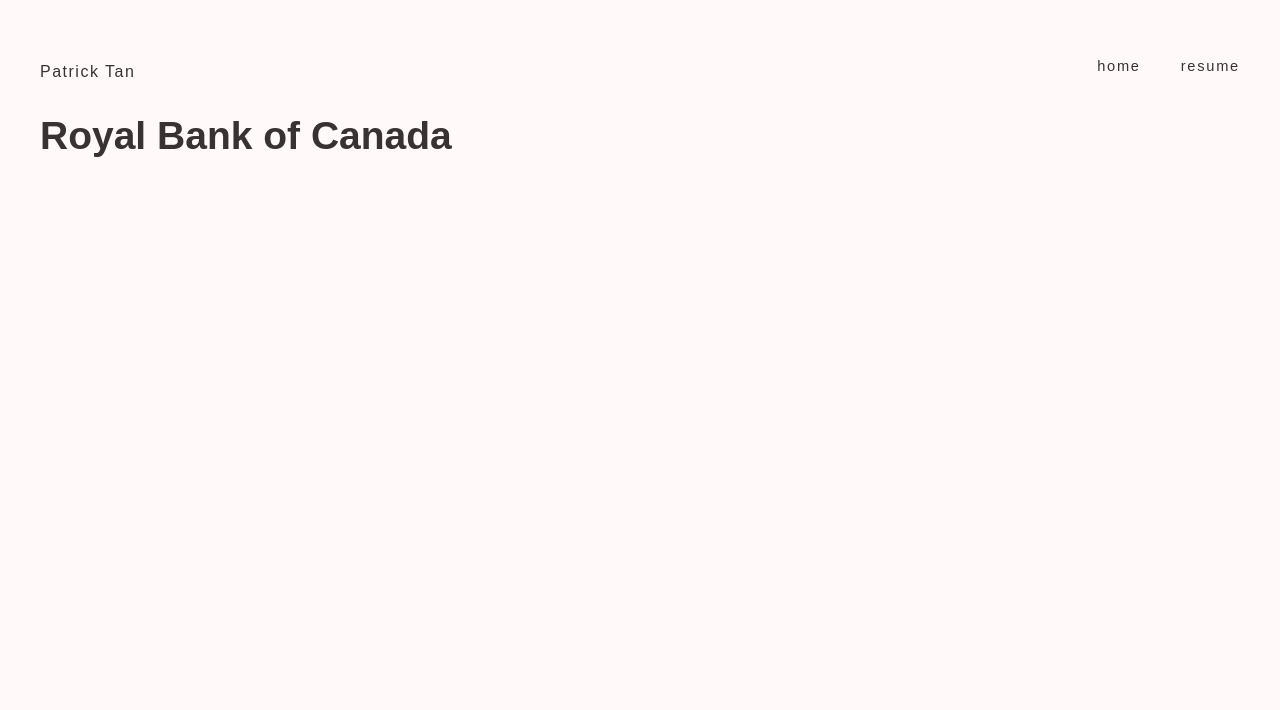
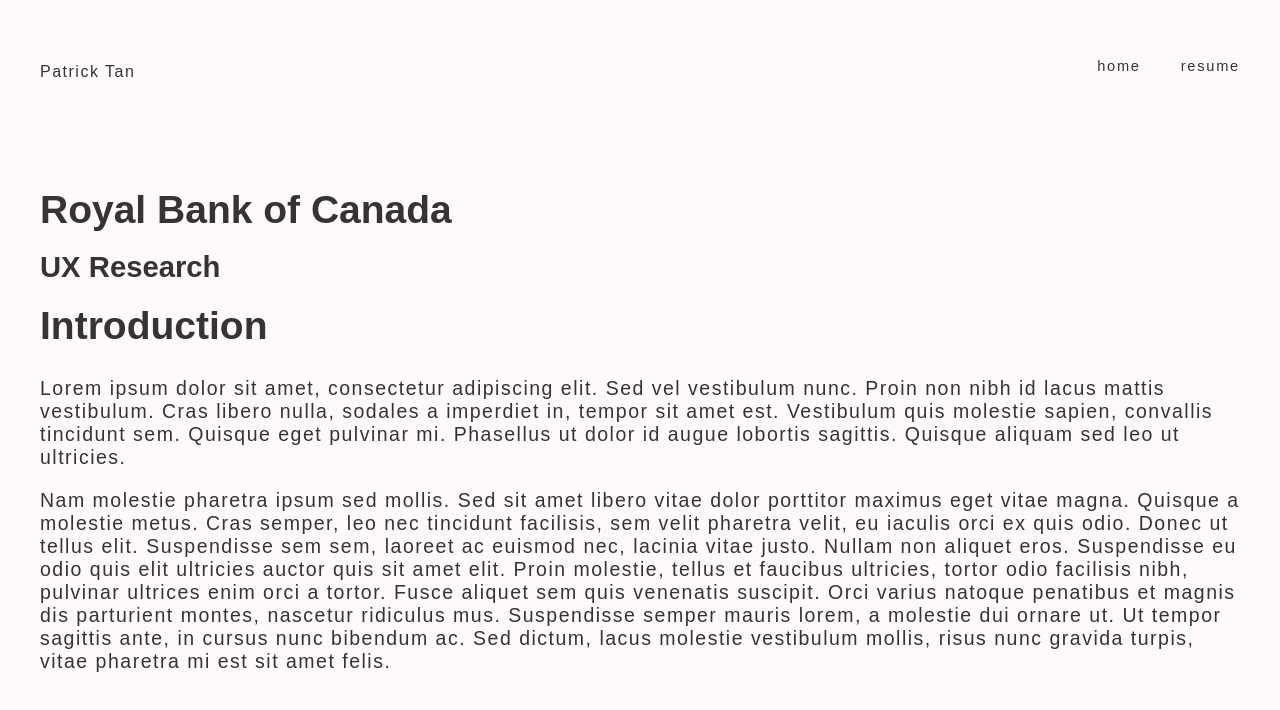
Before and after one commit to patrickm-tan/patricktan, a Gatsby site: page /projects/royal-bank-of-canada in a window 1280 px wide. Built offline with nearby package versions, Linux system fonts and the light colour scheme; Gatsby itself is replaced by a stand-in of ours.

Commit message:
Start template for projects

```diff
--- a/gatsby-node.js
+++ b/gatsby-node.js
@@ -12,7 +12,7 @@ const path = require(`path`)
 exports.createPages = async ({ actions, graphql, reporter }) => {
   const { createPage } = actions
 
-  const mdxTemplate = path.resolve(`src/components/theme/projects/template.js`)
+  const mdxTemplate = path.resolve(`./src/components/theme/projects/template.js`)
 
   /* Query all .mdx */
   const mdxQuery = await graphql(`
--- /dev/null
+++ b/src/components/theme/projects/styles.scss
@@ -0,0 +1,6 @@
+@import "../../utilities/variables";
+@import "../../utilities/animations";
+
+.content {
+    margin-top: 74px;
+}
--- a/src/components/theme/projects/template.js
+++ b/src/components/theme/projects/template.js
@@ -4,6 +4,7 @@ import { MDXProvider } from "@mdx-js/react"
 import { MDXRenderer } from "gatsby-plugin-mdx"
 import { Link } from "gatsby"
 import Layout from "../layout/layout"
+import "./styles.scss"
 
 
 
@@ -12,10 +13,13 @@ export default function PageTemplate({ data: { mdx } }) {
 
   return (
     <Layout>
+      <div className="content">
         <h1>{mdx.frontmatter.title}</h1>
+        <h2>{mdx.frontmatter.type}</h2>
         <MDXProvider components={shortcodes}>
             <MDXRenderer>{mdx.body}</MDXRenderer>
         </MDXProvider>
+      </div>
     </Layout>
   )
 }
@@ -26,7 +30,8 @@ export const query = graphql`
       id
       body
       frontmatter {
-        title
+        title,
+        type
       }
     }
   }
--- a/src/projects/royal-bank-of-canada.mdx
+++ b/src/projects/royal-bank-of-canada.mdx
@@ -2,4 +2,11 @@
 path: "/projects/royal-bank-of-canada"
 date: "2019-08-29"
 title: "Royal Bank of Canada"
+type: "UX Research"
 ---
+
+# Introduction
+
+ Lorem ipsum dolor sit amet, consectetur adipiscing elit. Sed vel vestibulum nunc. Proin non nibh id lacus mattis vestibulum. Cras libero nulla, sodales a imperdiet in, tempor sit amet est. Vestibulum quis molestie sapien, convallis tincidunt sem. Quisque eget pulvinar mi. Phasellus ut dolor id augue lobortis sagittis. Quisque aliquam sed leo ut ultricies.
+
+Nam molestie pharetra ipsum sed mollis. Sed sit amet libero vitae dolor porttitor maximus eget vitae magna. Quisque a molestie metus. Cras semper, leo nec tincidunt facilisis, sem velit pharetra velit, eu iaculis orci ex quis odio. Donec ut tellus elit. Suspendisse sem sem, laoreet ac euismod nec, lacinia vitae justo. Nullam non aliquet eros. Suspendisse eu odio quis elit ultricies auctor quis sit amet elit. Proin molestie, tellus et faucibus ultricies, tortor odio facilisis nibh, pulvinar ultrices enim orci a tortor. Fusce aliquet sem quis venenatis suscipit. Orci varius natoque penatibus et magnis dis parturient montes, nascetur ridiculus mus. Suspendisse semper mauris lorem, a molestie dui ornare ut. Ut tempor sagittis ante, in cursus nunc bibendum ac. Sed dictum, lacus molestie vestibulum mollis, risus nunc gravida turpis, vitae pharetra mi est sit amet felis.
```
